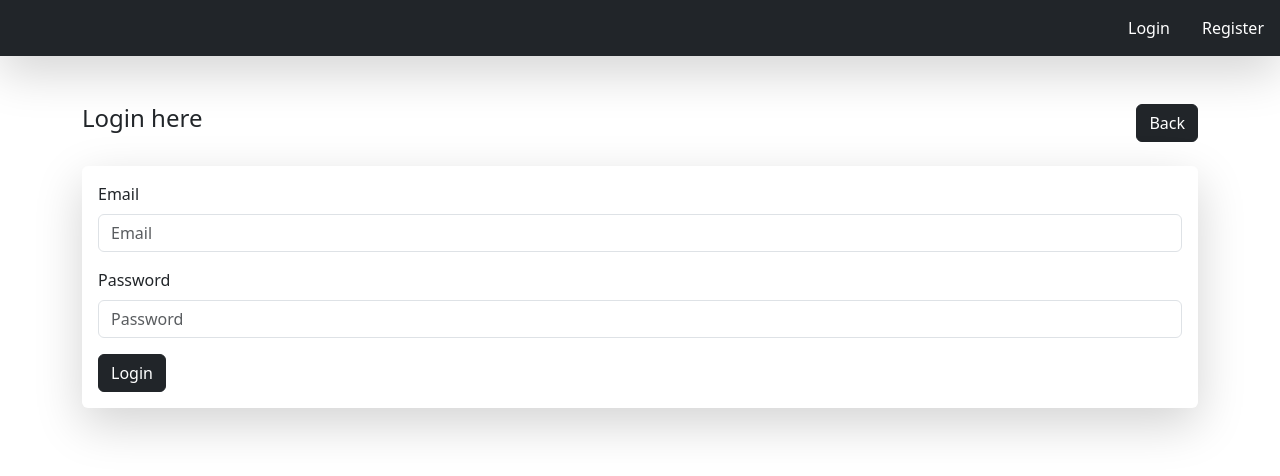
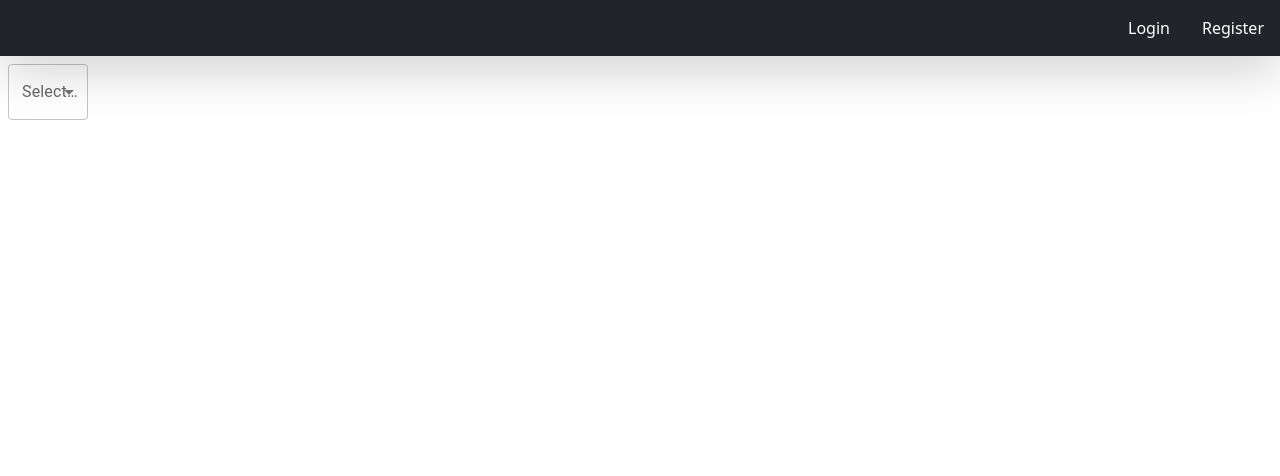
Before and after one commit to Xspl123/react-blog-app, a React (Vite) app: page /basicSelect in a window 1280 px wide. Shown: the top 476 px of the page. Built offline with nearby package versions, Linux system fonts and the light colour scheme.

Commit message:
fix tostify error remove tostContaineri Blog

```diff
--- a/package.json
+++ b/package.json
@@ -4,7 +4,7 @@
   "version": "0.0.0",
   "type": "module",
   "scripts": {
-    "dev": "vite",
+    "dev": "vite --host 192.168.1.110",
     "build": "vite build",
     "lint": "eslint . --ext js,jsx --report-unused-disable-directives --max-warnings 0",
     "preview": "vite preview"
--- a/src/App.jsx
+++ b/src/App.jsx
@@ -11,6 +11,7 @@ import Register from "./auth/Register";
 import { useDispatch,useSelector } from "react-redux";
 import { logoutUser } from "./store/states/auth/authSlice";
 import PrivateRoute from "./components/PrivateRoute";
+import Random from "./components/Random";
 
 function App() {
   const isAuthenticated = useSelector((state) => state.auth.isAuthenticated);
@@ -66,6 +67,7 @@ function App() {
       <Routes>
         <Route path="/" element={<Login />} />
         <Route path="/register" element={<Register />} />
+        <Route path="/basicSelect" element={<Random />} />
         <Route
           path="/blogs"
           element={
--- a/src/auth/Login.jsx
+++ b/src/auth/Login.jsx
@@ -18,11 +18,8 @@ function Login() {
   } = useForm();
 
   const formSubmit = async (data) => {
-    console.log('Form submission data:', data);
-
     try {
       const result = await  dispatch(loginUser(data))
-      console.log("ssss", result);
       if (result.payload) {
         toast.success('User login successfully');
         navigate('/blogs');
--- a/src/auth/Register.jsx
+++ b/src/auth/Register.jsx
@@ -1,15 +1,14 @@
-import React, { useState } from 'react';
-import { useForm } from 'react-hook-form';
-import { toast } from 'react-toastify';
-import 'react-toastify/dist/ReactToastify.css';
-import { useDispatch } from 'react-redux';
-import { useNavigate } from 'react-router-dom';
+import { } from "react";
+import { useForm } from "react-hook-form";
+import { toast } from "react-toastify";
+import "react-toastify/dist/ReactToastify.css";
+import { useDispatch } from "react-redux";
+import { useNavigate } from "react-router-dom";
 import { RegisterUser } from "../store/states/blog/BlogReducer";
 
 function Register() {
   const navigate = useNavigate();
   const dispatch = useDispatch();
-  const [html, setHtml] = useState('');
 
   const {
     register,
@@ -17,17 +16,20 @@ function Register() {
     formState: { errors },
   } = useForm();
 
+  const formSubmit = async (data) => {
+    try {
+      const result = await dispatch(RegisterUser(data));
 
-  const formSubmit = async (data) => {
-    console.log('Form submission data:', data);
-
-    const result = await dispatch(RegisterUser(data));
-    console.log(result);
-    if (result.payload.status) {
-      toast.success('User Added successfully');
-      navigate('/login');
-    } else {
-      toast.error('Failed to add blog');
+      if (result.error) {
+        toast.error(result.error.message || "An error occurred");
+      } else if (result.payload && result.payload.status) {
+        toast.success("User Added successfully");
+        navigate("/login");
+      } else {
+        toast.error(result.payload.message || "Registration failed");
+      }
+    } catch (error) {
+      toast.error("An unexpected error occurred");
     }
   };
 
@@ -48,10 +50,10 @@ function Register() {
                 Name
               </label>
               <input
-                {...register('name', { required: true })}
+                {...register("name", { required: true })}
                 type="text"
                 id="name"
-                className={`form-control ${errors.name ? 'is-invalid' : ''}`}
+                className={`form-control ${errors.name ? "is-invalid" : ""}`}
                 placeholder="Name"
               />
               {errors.name && (
@@ -64,10 +66,10 @@ function Register() {
                 Email
               </label>
               <input
-                {...register('email', { required: true })}
+                {...register("email", { required: true })}
                 type="email"
                 id="email"
-                className={`form-control ${errors.email ? 'is-invalid' : ''}`}
+                className={`form-control ${errors.email ? "is-invalid" : ""}`}
                 placeholder="Email"
               />
               {errors.email && (
@@ -80,10 +82,12 @@ function Register() {
                 Password
               </label>
               <input
-                {...register('password', { required: true })}
+                {...register("password", { required: true })}
                 type="password"
                 id="password"
-                className={`form-control ${errors.password ? 'is-invalid' : ''}`}
+                className={`form-control ${
+                  errors.password ? "is-invalid" : ""
+                }`}
                 placeholder="Password"
               />
               {errors.password && (
@@ -96,14 +100,18 @@ function Register() {
                 Confirm Password
               </label>
               <input
-                {...register('password_confirmation', { required: true })}
+                {...register("password_confirmation", { required: true })}
                 type="password"
                 id="password_confirmation"
-                className={`form-control ${errors.password_confirmation ? 'is-invalid' : ''}`}
+                className={`form-control ${
+                  errors.password_confirmation ? "is-invalid" : ""
+                }`}
                 placeholder="Confirm Password"
               />
               {errors.password_confirmation && (
-                <p className="invalid-feedback">Password confirmation field is required</p>
+                <p className="invalid-feedback">
+                  Password confirmation field is required
+                </p>
               )}
             </div>
 
--- a/src/components/Blogs.jsx
+++ b/src/components/Blogs.jsx
@@ -3,7 +3,7 @@ import { fetchBlogApi, DeleteBlogApiData } from "../store/states/blog/BlogReduce
 import { useDispatch, useSelector } from "react-redux";
 import { rootUrl } from "../ApiRoot";
 import { Link } from "react-router-dom";
-import { ToastContainer, toast } from "react-toastify";
+import {toast} from "react-toastify";
 import "react-toastify/dist/ReactToastify.css";
 
 function Blogs() {
@@ -58,7 +58,6 @@ function Blogs() {
 
   return (
     <div className="container">
-      <ToastContainer />
       <div className="d-flex justify-content-between pt-5 mb-4">
         <h4>Blogs</h4>
         <Link to="/createblog" className="btn btn-dark">
--- /dev/null
+++ b/src/components/Random.jsx
@@ -0,0 +1,34 @@
+import * as React from 'react';
+import { Select, MenuItem, FormControl, InputLabel } from '@mui/material';
+
+export default function BasicSelect() {
+  const [age, setAge] = React.useState("");
+  const [tempValue, setTempValue] = React.useState("");
+
+  const handleAge = (evt) => {
+    const selectedValue = evt.target.value;
+    setTempValue(selectedValue); // Update the temporary state to reflect the selection
+
+    if (selectedValue === "dddd") {
+      const randomNumber = Math.floor(Math.random() * 100);
+      setAge(randomNumber);
+    } else {
+      setAge("");
+    }
+
+    // Reset the selection momentarily to allow reselecting the same option
+    setTimeout(() => setTempValue(""), 100);
+  };
+
+  console.log('age', age);
+
+  return (
+    <FormControl sx={{ m: 1, minWidth: 80 }}>
+      <InputLabel>Select Age</InputLabel>
+      <Select value={tempValue} onChange={handleAge} label="Select Age">
+        <MenuItem value=""> Select </MenuItem>
+        <MenuItem value="dddd"> Age </MenuItem>
+      </Select>
+    </FormControl>
+  );
+}
```
